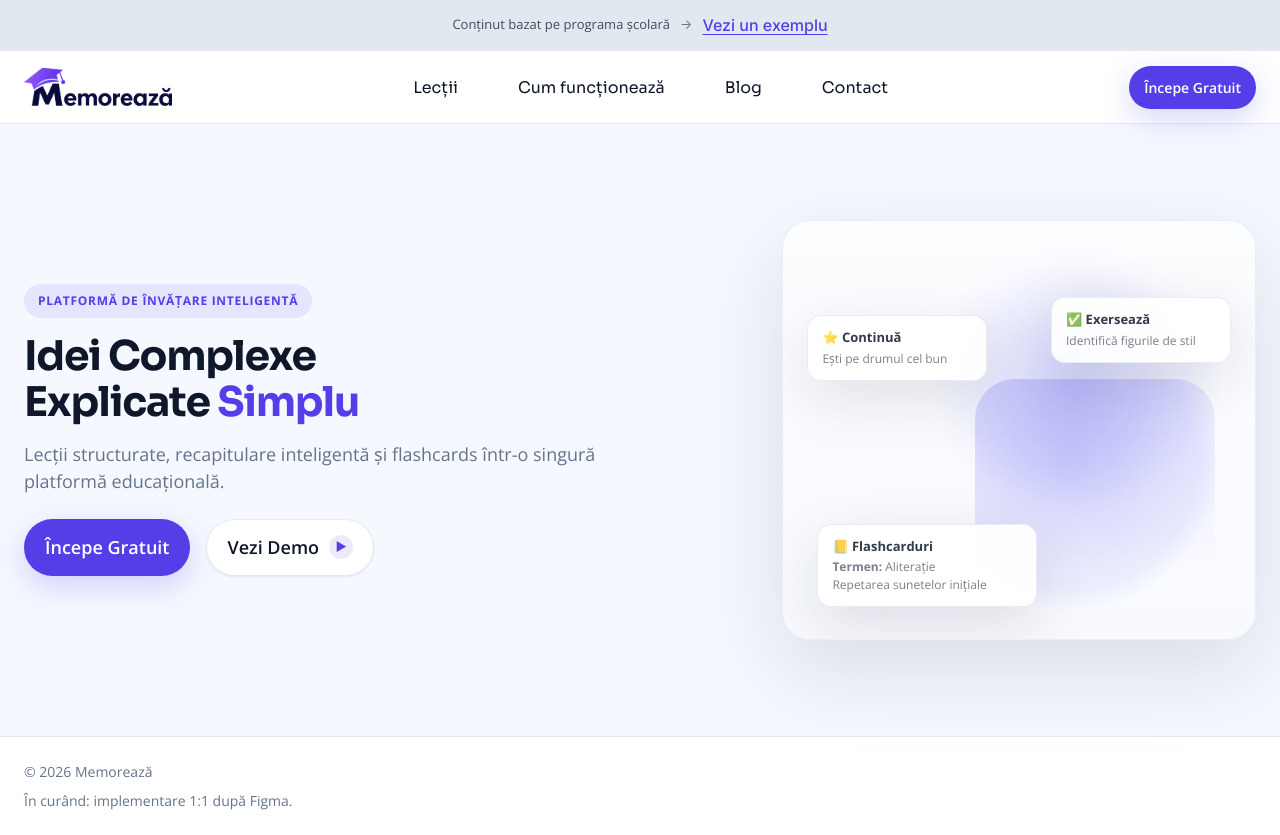
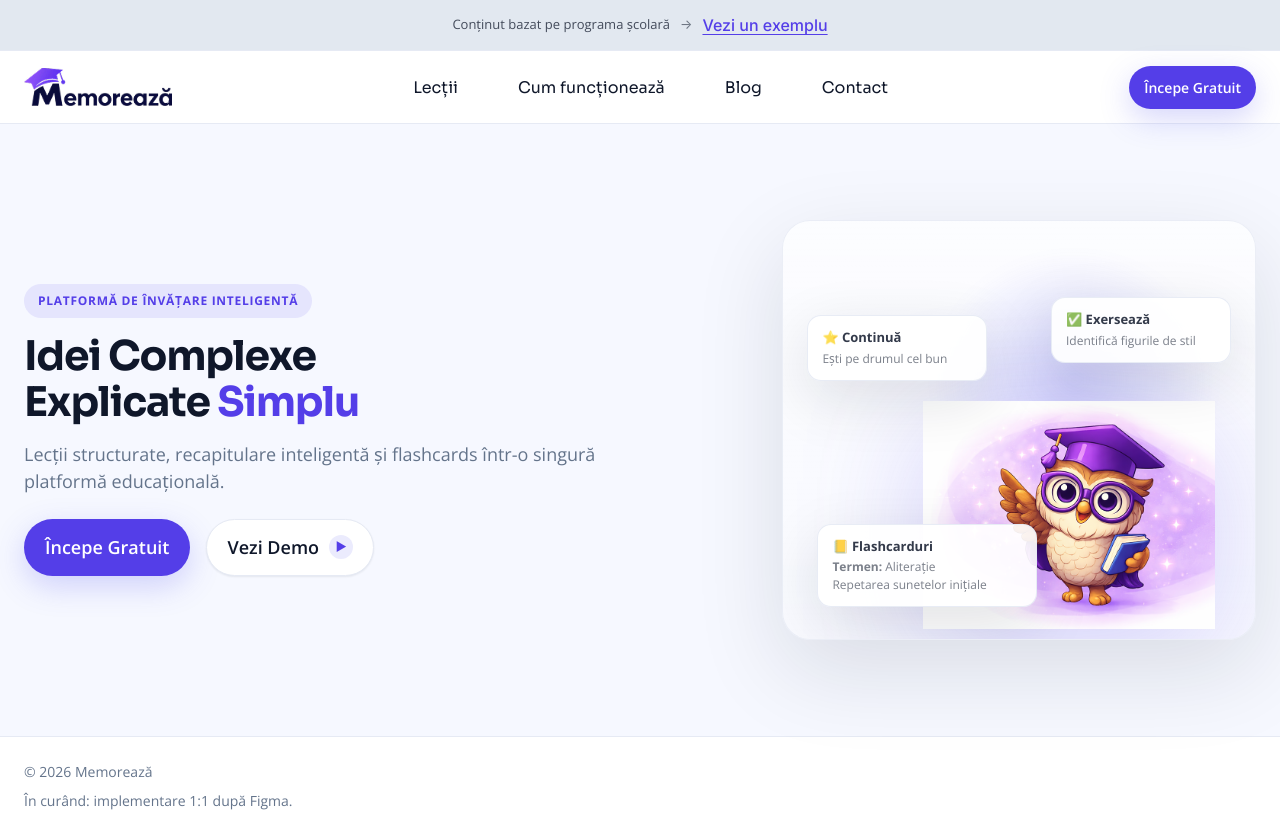
Before and after one commit to dcrysty2309/memoreaza, an Angular app: page / in a window 1280 px wide. Built offline with nearby package versions, Linux system fonts and the light colour scheme.

Commit message:
Add hero owl image asset

```diff
--- a/src/app/pages/home/home.component.html
+++ b/src/app/pages/home/home.component.html
@@ -20,7 +20,7 @@
 
       <div class="preview" aria-hidden="true">
         <div class="glow"></div>
-        <div class="owl"></div>
+        <img class="owl" src="assets/hero-owl.png" alt="" />
         <div class="float float--left">
           <div class="float-title">⭐ Continuă</div>
           <div class="float-sub">Ești pe drumul cel bun</div>
--- a/src/app/pages/home/home.component.scss
+++ b/src/app/pages/home/home.component.scss
@@ -58,12 +58,10 @@
 .owl {
   position: absolute;
   right: 40px;
-  bottom: 20px;
-  width: 240px;
-  height: 240px;
-  border-radius: 40px;
-  background: radial-gradient(circle at 40% 35%, rgba(91, 90, 240, 0.22), rgba(91, 90, 240, 0.08) 60%, transparent 70%),
-    linear-gradient(180deg, rgba(91, 90, 240, 0.12), transparent 80%);
+  bottom: 10px;
+  width: min(340px, 62%);
+  height: auto;
+  filter: drop-shadow(0 24px 60px rgba(84, 62, 232, 0.22));
 }
 
 .float {
@@ -111,7 +109,6 @@
 
   .owl {
     right: 22px;
-    width: 210px;
-    height: 210px;
+    width: min(300px, 70%);
   }
 }
```
Also changed, not shown: public/assets/hero-owl.png (added).
